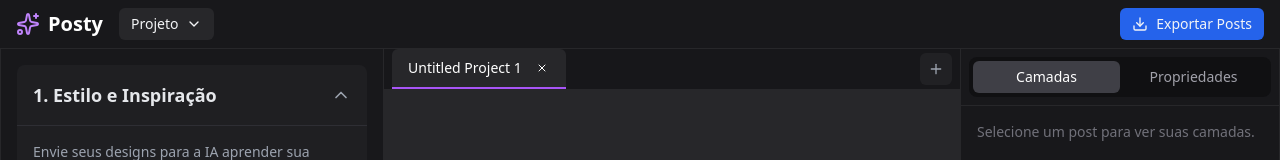
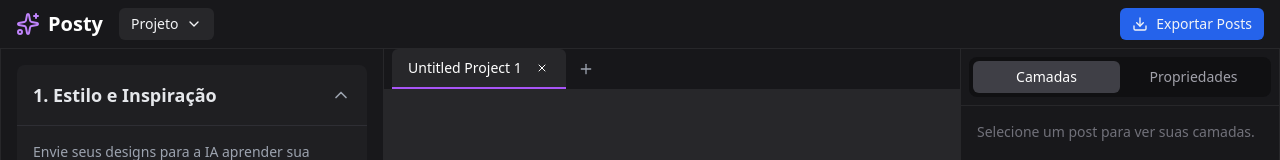
Before and after one commit to Flyber012/PostyGO, a React (Vite) app: page / in a window 1280 px wide. Both pictures are taken after a click on the button "Novo Projeto...". Shown: the top 160 px of the page. Built offline with nearby package versions, Linux system fonts and the light colour scheme.

Commit message:
feat: Improve project tab layout
Adjusted CSS classes to allow project tabs to fill available horizontal space and added a flex-grow div to push the new project button to the right.

```diff
--- a/App.tsx
+++ b/App.tsx
@@ -156,7 +156,7 @@ const ProjectTabs: React.FC<{
     onNew: () => void;
 }> = ({ projects, currentProjectId, onSelect, onClose, onNew }) => (
     <div className="flex-shrink-0 bg-zinc-950/50 h-10 flex items-end">
-        <nav className="flex items-center space-x-1 flex-grow h-full overflow-x-auto pl-2">
+        <nav className="flex items-center space-x-1 h-full overflow-x-auto pl-2">
             {projects.map(p => (
                  <button
                     key={p.id}
@@ -174,11 +174,12 @@ const ProjectTabs: React.FC<{
         </nav>
         <button
             onClick={onNew}
-            className="mx-2 mb-1 flex-shrink-0 h-8 w-8 flex items-center justify-center rounded-md bg-zinc-800/70 hover:bg-zinc-700 text-gray-400 hover:text-white transition-colors"
+            className="ml-1 mb-1 flex-shrink-0 h-8 w-8 flex items-center justify-center rounded-md hover:bg-zinc-800/70 text-gray-400 hover:text-white transition-colors"
             title="Novo projeto"
         >
             <Plus className="w-4 h-4" />
         </button>
+        <div className="flex-grow h-full"></div>
     </div>
 );
 
```
